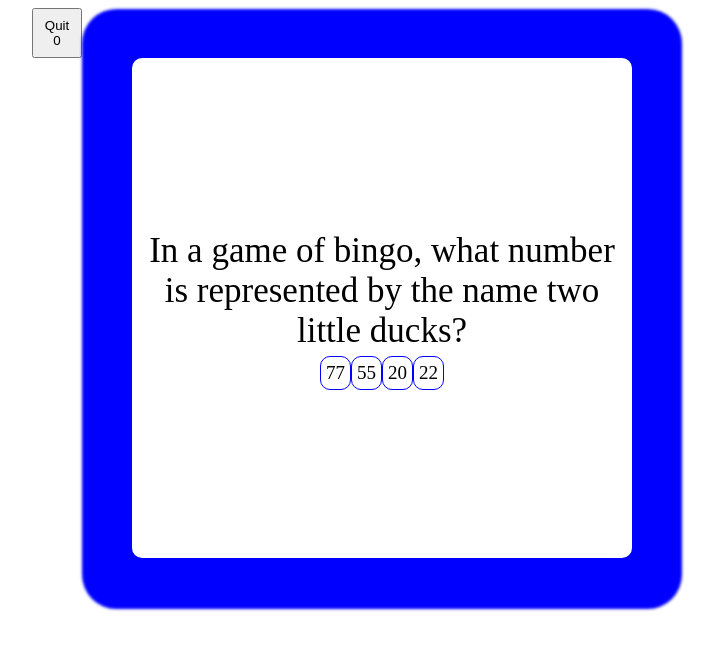
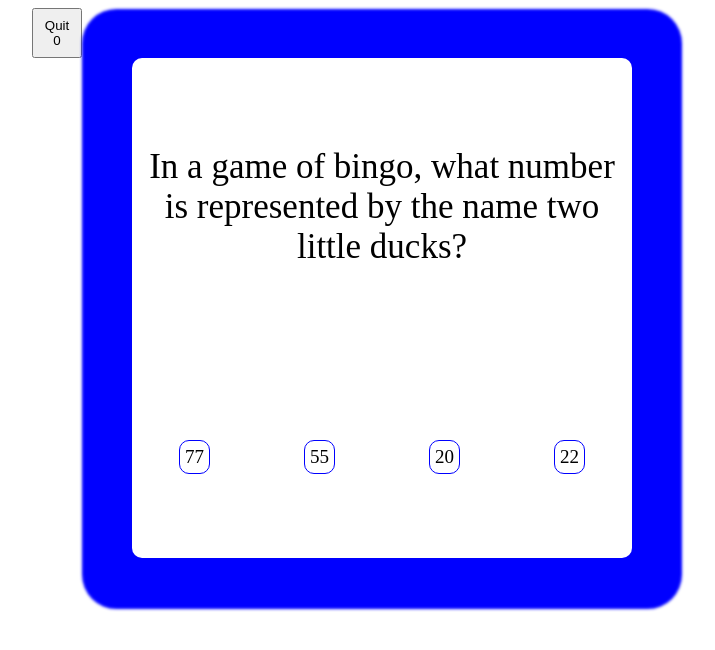
Before and after one commit to pociust/tandem-code-challenge, a Vue app: page /quiz in a window 1280 px wide. Shown: the top 650 px of the page, without its empty margins (283-998 px from the left). Built offline with nearby package versions, Linux system fonts and the light colour scheme.

Commit message:
renamed duplicate class names

```diff
--- a/src/components/QuestionCard.vue
+++ b/src/components/QuestionCard.vue
@@ -1,5 +1,5 @@
 <style lang="sass" scoped>
-  .content-flex
+  .question-card-flex
     height: 100%
     display: flex
     flex-direction: column
@@ -29,7 +29,7 @@
 </style>
 
 <template lang="pug">
-  .content-flex
+  .question-card-flex
     .question-title
       | {{ question.question }}
     .answer-flex
```
